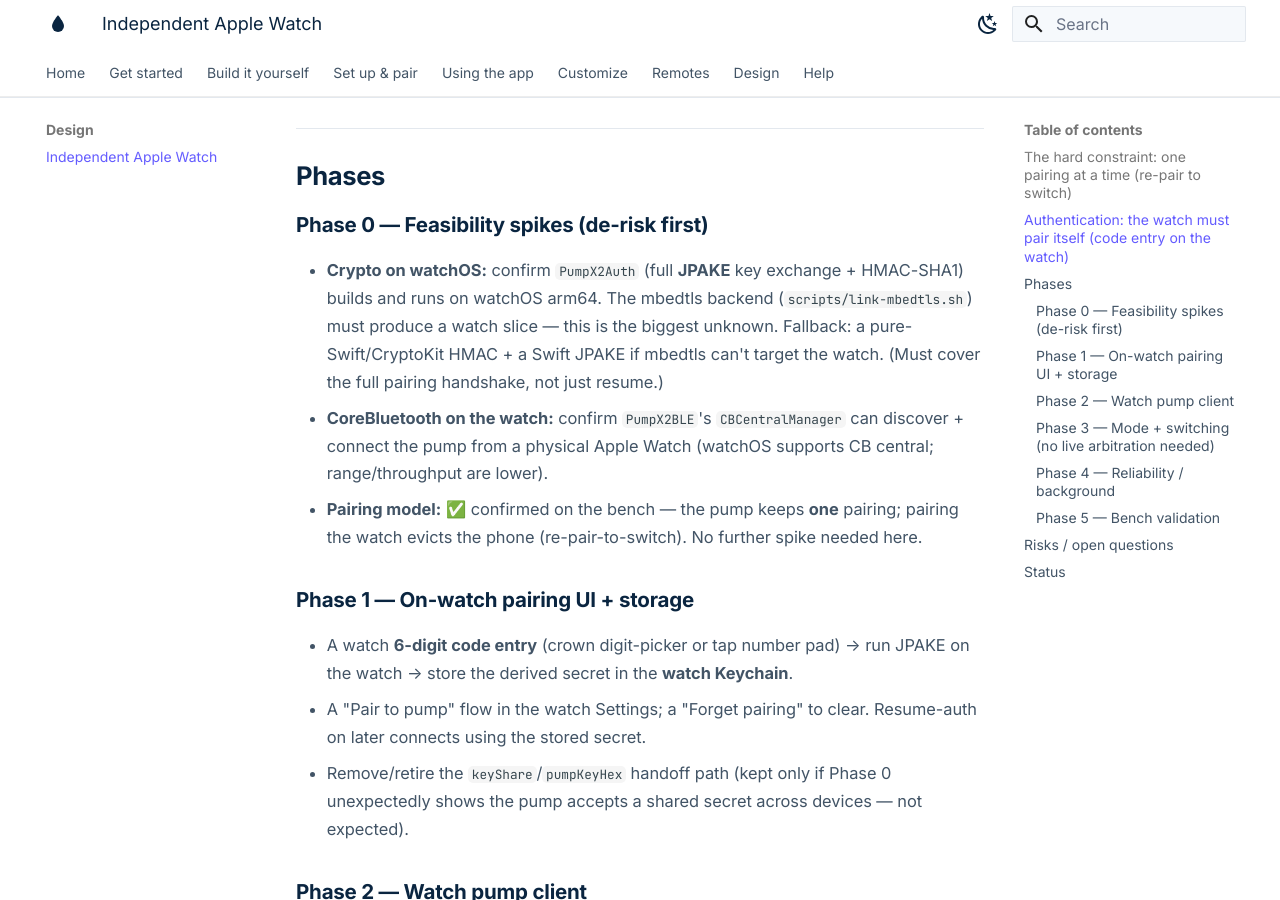
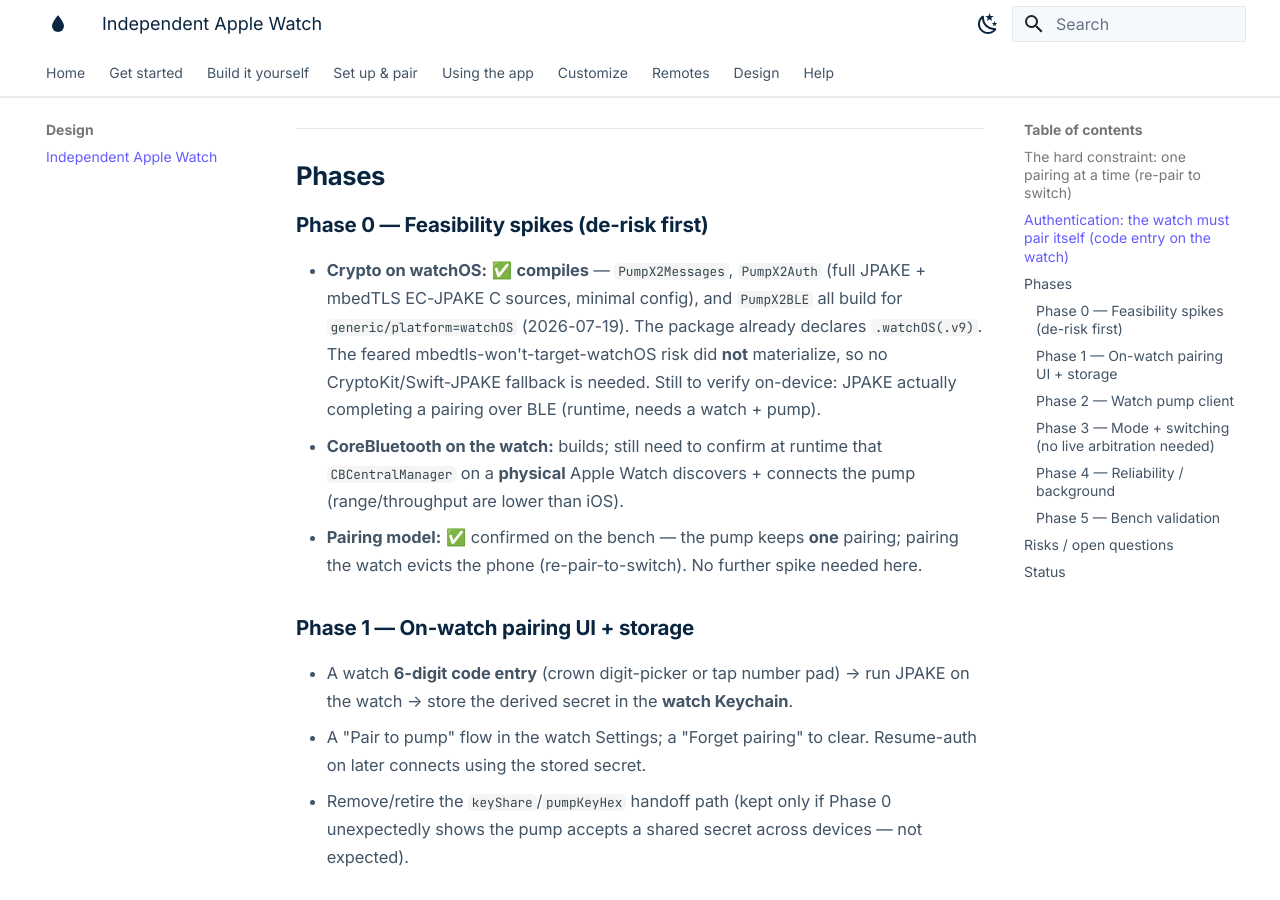
Before and after one commit to faBolus-app/faBolus, an MkDocs documentation site: the page built from docs/design/independent-watch.md, in a window 1280 px wide and 900 px high, scrolled down 1423 px. Built offline with MkDocs 1.6.1 and Material for MkDocs 9.7.7, drawn with Linux system fonts in a browser that asks for light colours; some of the changed text lies outside the part shown.

Commit message:
Independent-watch Phase 0 spike: PumpX2Kit compiles for watchOS
Build spike result: PumpX2Messages, PumpX2Auth (full JPAKE + mbedTLS EC-JPAKE C,
minimal config), and PumpX2BLE all build for generic/platform=watchOS. The
feared 'mbedtls won't target watchOS' risk did not materialize — no CryptoKit
fallback needed. Remaining Phase 0 is runtime-only (JPAKE over the watch's BLE
on a physical watch). Plan status updated.

Co-Authored-By: Claude Opus 4.8 <noreply@anthropic.com>

```diff
--- a/docs/design/independent-watch.md
+++ b/docs/design/independent-watch.md
@@ -37,12 +37,13 @@ watchOS crypto spike harder: the watch must run the **full JPAKE key exchange**,
 ## Phases
 
 ### Phase 0 — Feasibility spikes (de-risk first)
-- **Crypto on watchOS:** confirm `PumpX2Auth` (full **JPAKE** key exchange + HMAC-SHA1) builds and
-  runs on watchOS arm64. The mbedtls backend (`scripts/link-mbedtls.sh`) must produce a watch slice —
-  this is the biggest unknown. Fallback: a pure-Swift/CryptoKit HMAC + a Swift JPAKE if mbedtls can't
-  target the watch. (Must cover the full pairing handshake, not just resume.)
-- **CoreBluetooth on the watch:** confirm `PumpX2BLE`'s `CBCentralManager` can discover + connect the
-  pump from a physical Apple Watch (watchOS supports CB central; range/throughput are lower).
+- **Crypto on watchOS:** ✅ **compiles** — `PumpX2Messages`, `PumpX2Auth` (full JPAKE + mbedTLS EC-JPAKE
+  C sources, minimal config), and `PumpX2BLE` all build for `generic/platform=watchOS` (2026-07-19).
+  The package already declares `.watchOS(.v9)`. The feared mbedtls-won't-target-watchOS risk did **not**
+  materialize, so no CryptoKit/Swift-JPAKE fallback is needed. Still to verify on-device: JPAKE actually
+  completing a pairing over BLE (runtime, needs a watch + pump).
+- **CoreBluetooth on the watch:** builds; still need to confirm at runtime that `CBCentralManager` on a
+  **physical** Apple Watch discovers + connects the pump (range/throughput are lower than iOS).
 - **Pairing model:** ✅ confirmed on the bench — the pump keeps **one** pairing; pairing the watch
   evicts the phone (re-pair-to-switch). No further spike needed here.
 
@@ -81,8 +82,8 @@ whichever paired last owns the pump. What's needed is a clear switch:
   resume-auth after the watch app is killed, pump eviction mid-session (the other device was paired).
 
 ## Risks / open questions
-- **JPAKE/crypto on watchOS** — the watch must run the *full* pairing handshake; mbedtls may not
-  target watchOS, forcing a CryptoKit/Swift path (largest risk).
+- **JPAKE/crypto on watchOS** — ✅ retired: all three modules (incl. mbedTLS EC-JPAKE C) compile for
+  watchOS. Remaining is runtime-only (JPAKE completing over the watch's BLE).
 - **Re-pair friction** — ✅ single pairing (watch evicts phone). Switching devices always means a
   fresh code entry; the UX must make that fast, or the watch mostly stays the paired device.
 - **On-watch code entry** — a usable 6-digit input on a tiny screen (crown picker vs number pad).
@@ -91,7 +92,8 @@ whichever paired last owns the pump. What's needed is a clear switch:
   deliberate confirm, and the validated signed path. No new dosing path bypasses these.
 
 ## Status
-Superseded: the `keyShare`/`pumpKeyHex` handoff (the pump needs a fresh code per device, so the
-watch pairs itself). Not started: watchOS crypto/BLE spikes, on-watch code entry + JPAKE,
-`WatchPumpClient`, arbitration. Start at **Phase 0** — the crypto spike (full JPAKE) and the
-"does pairing the watch evict the phone" question gate everything else.
+- ✅ **Phase 0 build spike:** Messages/Auth/BLE compile for watchOS (2026-07-19). Pairing model
+  confirmed (single pairing, re-pair to switch).
+- Superseded: the `keyShare`/`pumpKeyHex` handoff (the pump needs a fresh code per device).
+- Next: on-device runtime spike (watch BLE discovers/connects the pump + JPAKE completes), then
+  Phase 1 (on-watch 6-digit entry + JPAKE + Keychain), Phase 2 (`WatchPumpClient`), Phase 3 (switch UX).
```
